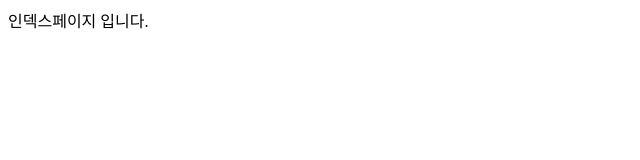
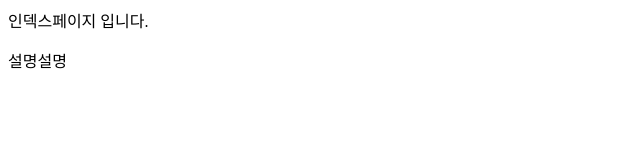
Before and after one commit to joonghorang/github-page-test, a plain HTML site: page index.html in a window 1280 px wide. Shown: the full height of the page, 0-640 px from the left. Drawn offline with Linux system fonts and the light colour scheme.

Commit message:
Update index.html
dddd

```diff
--- a/index.html
+++ b/index.html
@@ -3,4 +3,5 @@
   <div>
     인덱스페이지 입니다.
   </div>
+  <p>설명설명</p>
 </html>
```
